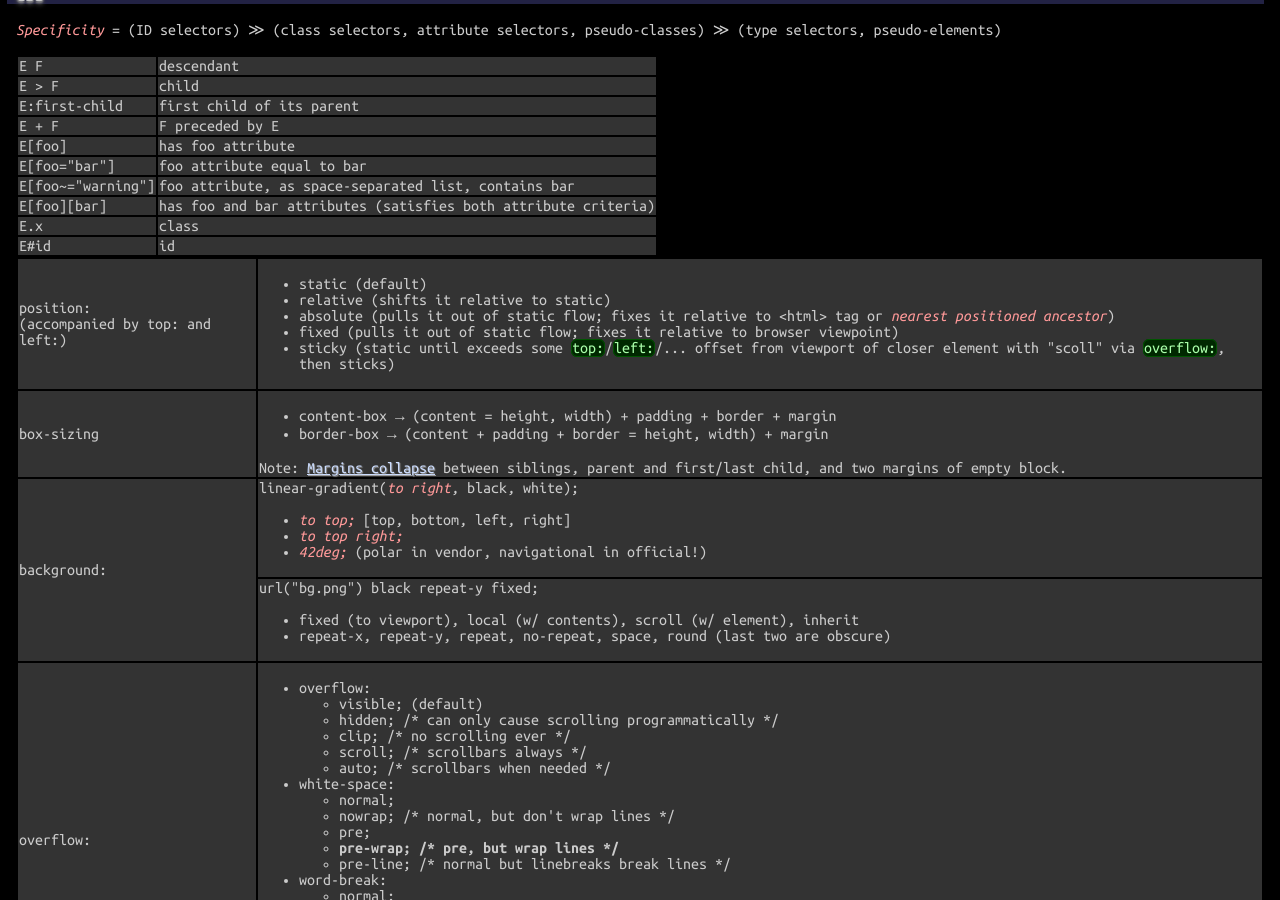
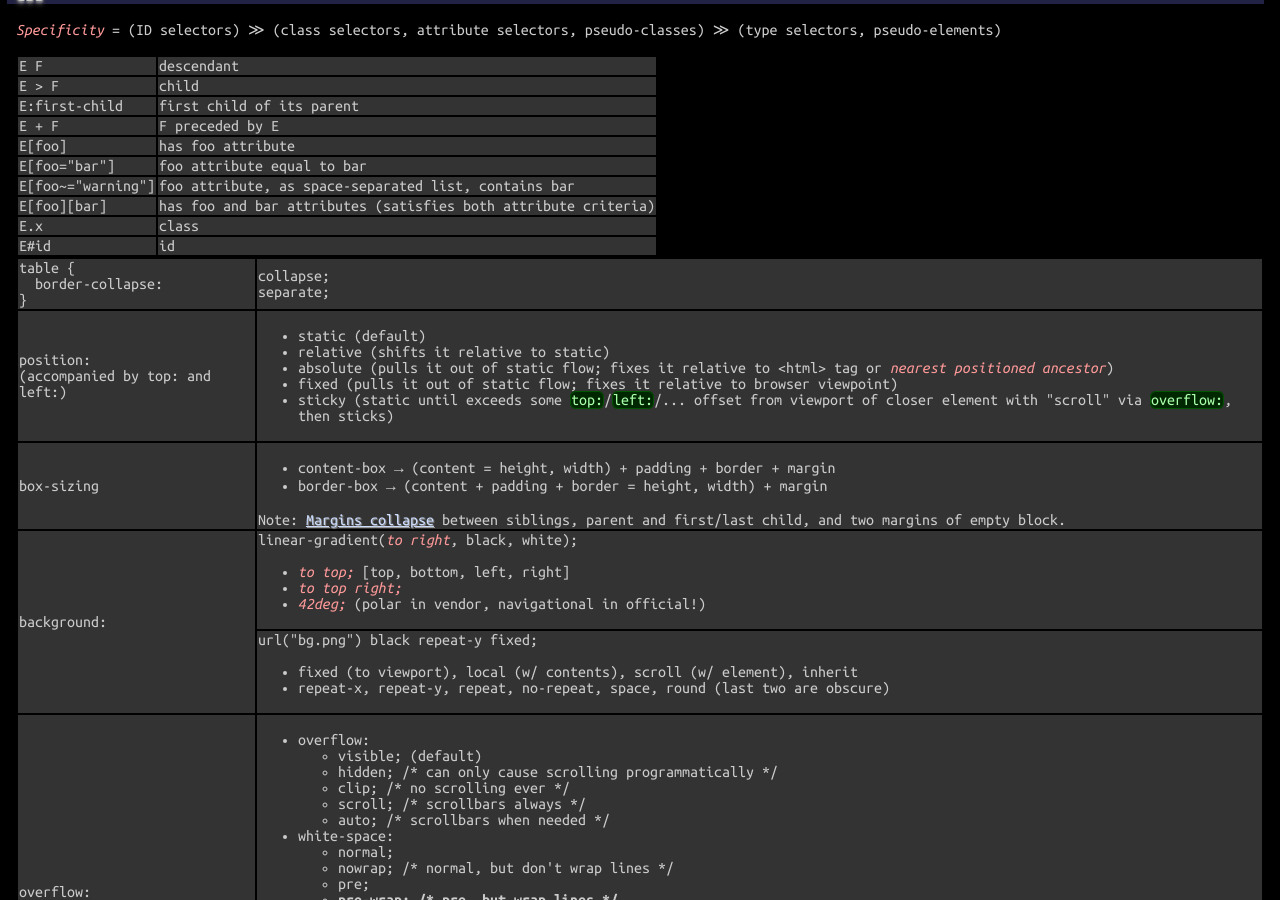
Before and after one commit to betaveros/cs, a Jekyll site: the page built from index.html, in a window 1280 px wide and 900 px high, scrolled down 12007 px. Built offline with Jekyll 4.4.1, drawn with Linux system fonts in a browser that asks for light colours.

Commit message:
border-collapse, and nit

```diff
--- a/_includes/web.html
+++ b/_includes/web.html
@@ -13,12 +13,13 @@
 	<tr><td>E#id</td><td>id</td></tr>
 </table>
 <table>
+	<tr><td>table {<br/>&nbsp;&nbsp;border-collapse:<br/>}</td><td>collapse;<br/>separate;</td></tr>
 	<tr><td>position:<br/>(accompanied by top: and left:)</td><td><ul>
 				<li>static (default)</li>
 				<li>relative (shifts it relative to static)</li>
 				<li>absolute (pulls it out of static flow; fixes it relative to &lt;html&gt; tag or <em>nearest positioned ancestor</em>)</li>
 				<li>fixed (pulls it out of static flow; fixes it relative to browser viewpoint)</li>
-				<li>sticky (static until exceeds some <code>top:</code>/<code>left:</code>/... offset from viewport of closer element with "scoll" via <code>overflow:</code>, then sticks)</li>
+				<li>sticky (static until exceeds some <code>top:</code>/<code>left:</code>/... offset from viewport of closer element with "scroll" via <code>overflow:</code>, then sticks)</li>
 			</ul></td></tr>
 			<tr><td>box-sizing</td><td><ul>
 						<li>content-box &rarr; (content = height, width) + padding + border + margin
```
